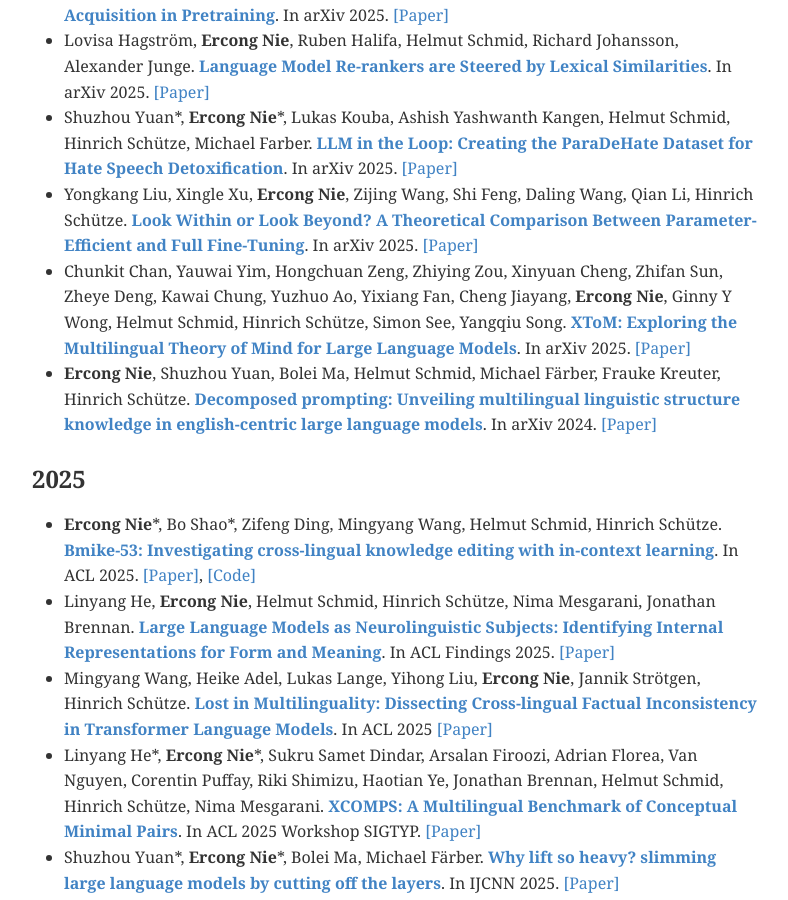
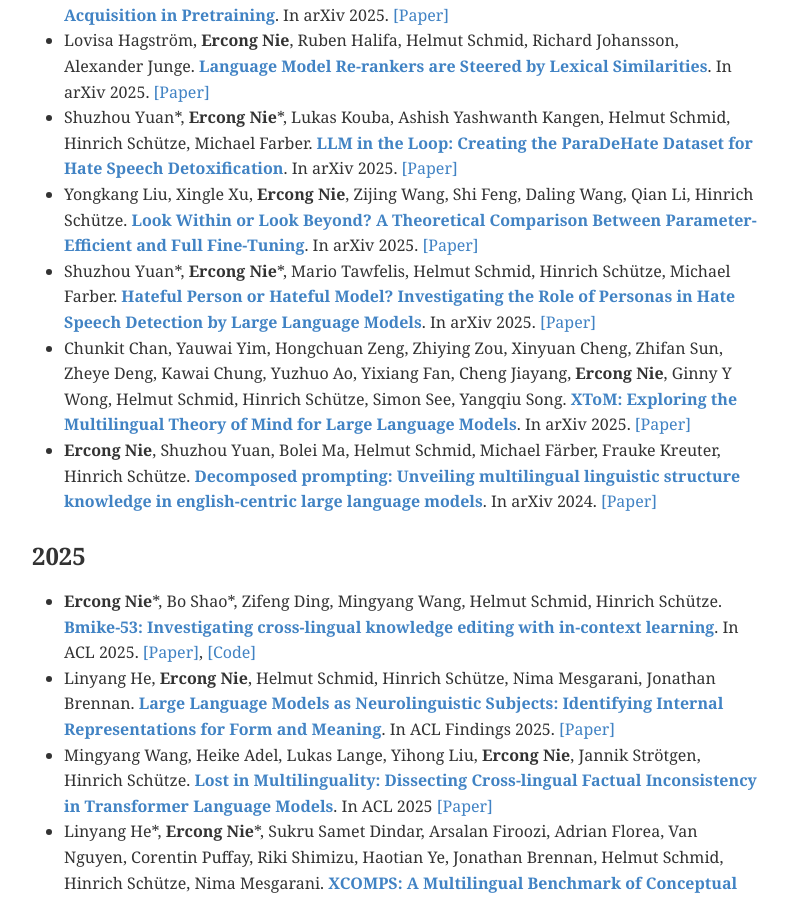
Before and after one commit to ercong21/ercong21.github.io, a Jekyll site: the page built from pages/publications.md, in a window 1280 px wide and 900 px high, scrolled down 370 px. Shown: the whole window, without its empty margins (118-906 px from the left). Built offline with Jekyll 4.4.1, drawn with Linux system fonts in a browser that asks for light colours.

Commit message:
update pubs

```diff
--- a/pages/publications.md
+++ b/pages/publications.md
@@ -11,6 +11,7 @@ permalink: /publications/
 - Lovisa Hagström, **Ercong Nie**, Ruben Halifa, Helmut Schmid, Richard Johansson, Alexander Junge. [**Language Model Re-rankers are Steered by Lexical Similarities**](https://arxiv.org/pdf/2502.17036). In arXiv 2025. [[Paper]](https://arxiv.org/pdf/2502.17036)
 - Shuzhou Yuan*, **Ercong Nie**\*, Lukas Kouba, Ashish Yashwanth Kangen, Helmut Schmid, Hinrich Schütze, Michael Farber. [**LLM in the Loop: Creating the ParaDeHate Dataset for Hate Speech Detoxification**](https://arxiv.org/pdf/2506.01484). In arXiv 2025. [[Paper]](https://arxiv.org/pdf/2506.01484)
 - Yongkang Liu, Xingle Xu, **Ercong Nie**, Zijing Wang, Shi Feng, Daling Wang, Qian Li, Hinrich Schütze. [**Look Within or Look Beyond? A Theoretical Comparison Between Parameter-Efficient and Full Fine-Tuning**](https://arxiv.org/pdf/2505.22355). In arXiv 2025. [[Paper]](https://arxiv.org/pdf/2505.22355)
+- Shuzhou Yuan*, **Ercong Nie**\*, Mario Tawfelis, Helmut Schmid, Hinrich Schütze, Michael Farber. [**Hateful Person or Hateful Model? Investigating the Role of Personas in Hate Speech Detection by Large Language Models**](https://arxiv.org/pdf/2506.08593). In arXiv 2025. [[Paper]](https://arxiv.org/pdf/2506.08593)
 - Chunkit Chan, Yauwai Yim, Hongchuan Zeng, Zhiying Zou, Xinyuan Cheng, Zhifan Sun, Zheye Deng, Kawai Chung, Yuzhuo Ao, Yixiang Fan, Cheng Jiayang, **Ercong Nie**, Ginny Y Wong, Helmut Schmid, Hinrich Schütze, Simon See, Yangqiu Song. [**XToM: Exploring the Multilingual Theory of Mind for Large Language Models**](https://arxiv.org/pdf/2506.02461). In arXiv 2025. [[Paper]](https://arxiv.org/pdf/2506.02461)
 - **Ercong Nie**, Shuzhou Yuan, Bolei Ma, Helmut Schmid, Michael Färber, Frauke Kreuter, Hinrich Schütze. [**Decomposed prompting: Unveiling multilingual linguistic structure knowledge in english-centric large language models**](https://arxiv.org/pdf/2402.18397). In arXiv 2024. [[Paper]](https://arxiv.org/pdf/2402.18397)
 
```
